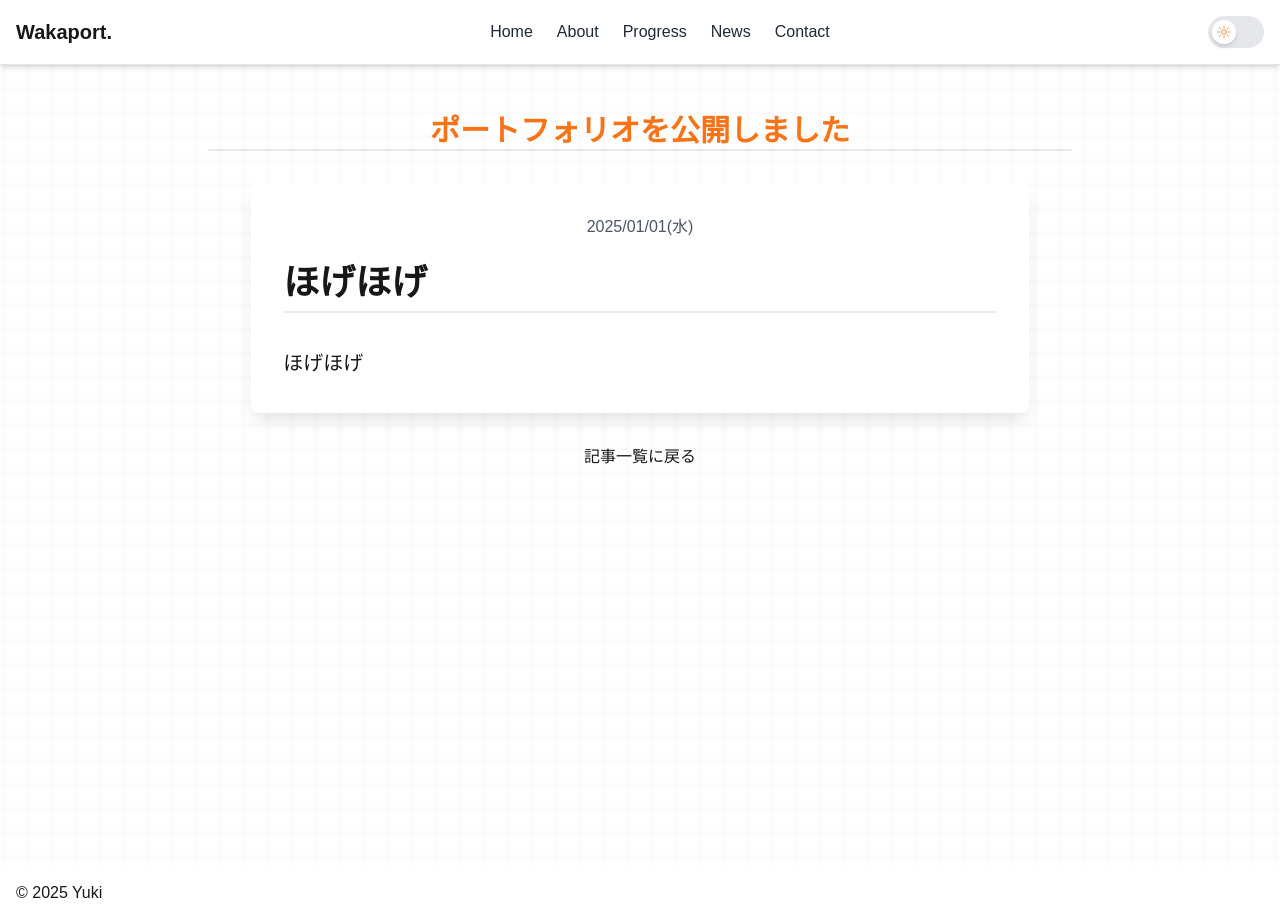
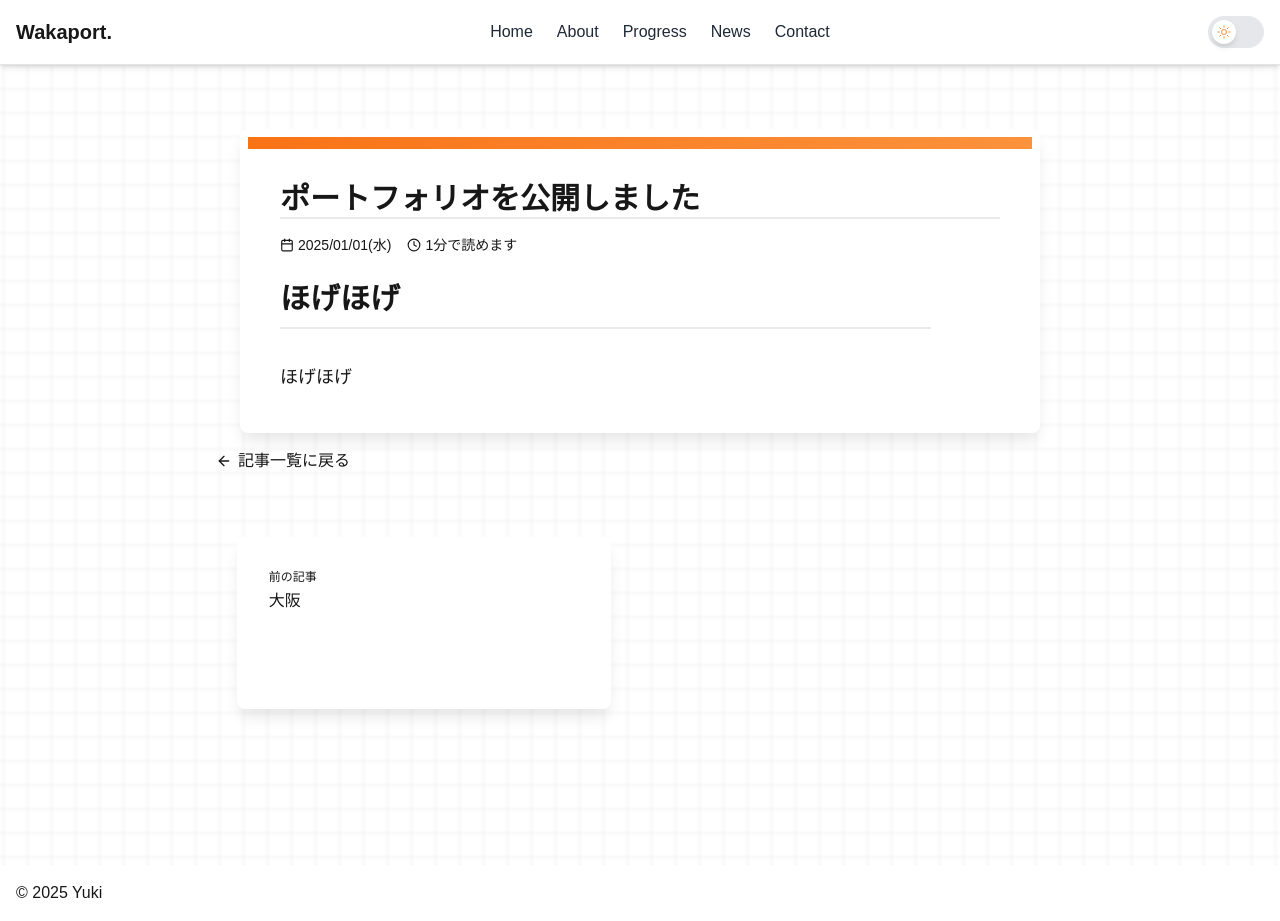
Before and after one commit to waka320/wakaport, a Next.js app in the folder wakanext/: page /news/hello in a window 1280 px wide. Built offline with nearby package versions, Linux system fonts and the light colour scheme.

Commit message:
feat:article design

```diff
--- a/wakanext/src/app/(pages)/news/[slug]/page.tsx
+++ b/wakanext/src/app/(pages)/news/[slug]/page.tsx
@@ -2,6 +2,7 @@ import { Metadata } from 'next'
 import { notFound } from 'next/navigation'
 import Markdown from 'react-markdown'
 import Link from 'next/link'
+import { FiCalendar, FiArrowLeft, FiClock } from 'react-icons/fi'
 import { getArticleBySlug, getAllArticles } from "@/lib/articles/articles"
 
 export async function generateStaticParams() {
@@ -19,29 +20,100 @@ export default async function ArticleDetailPage({
     try {
         const { slug } = await params
         const article = getArticleBySlug(slug)
+        const allArticles = getAllArticles()
+
+        // 前後の記事を取得
+        const currentIndex = allArticles.findIndex(a => a.slug === slug)
+        const prevArticle = currentIndex < allArticles.length - 1 ? allArticles[currentIndex + 1] : null
+        const nextArticle = currentIndex > 0 ? allArticles[currentIndex - 1] : null
 
         if (!article) {
             notFound()
         }
 
+        // 閲覧時間の見積もり（1分あたり500文字と仮定）
+        const readingTime = Math.max(1, Math.ceil(article.content.length / 500))
+
         return (
-            <div className='white-background min-h-screen py-8'>
-                <div className="p-4 max-w-4xl mx-auto">
-                    <h1 className="text-center text-3xl font-bold mb-8 text-[var(--primary)]">{article.title}</h1>
-                    <article className="content-background p-6 rounded-lg shadow-lg">
-                        <div className="text-gray-600 mb-6 text-center">
-                            <time>{article.date}</time>
-                        </div>
-                        <div className="prose lg:prose-xl text-[var(--foreground)]">
-                            <Markdown>{article.content}</Markdown>
-                        </div>
-                    </article>
-
-                    <div className="mt-8 text-center">
-                        <Link href="/news" className="text-[var(--link-color)] hover:text-[var(--link-hover-color)] hover:underline">
-                            記事一覧に戻る
+            <div className='white-background min-h-screen py-6 md:py-12'>
+                <div className="px-3 sm:px-6 max-w-4xl mx-auto">
+                    {/* 戻るボタン（モバイルでは上部に配置） */}
+                    <div className="block sm:hidden mb-4">
+                        <Link href="/news" className="flex items-center text-[var(--link-color)] hover:text-[var(--link-hover-color)] transition-colors p-2 -ml-2">
+                            <FiArrowLeft className="mr-1.5" />
+                            <span>記事一覧</span>
                         </Link>
                     </div>
+
+                    <div className="article-background  rounded-lg shadow-md overflow-hidden mb-6 sm:mb-8">
+                        <div className="h-2 sm:h-3 bg-gradient-to-r from-[var(--primary)] to-[var(--secondary)]"></div>
+
+                        <div className="p-4 sm:p-5 md:p-8">
+                            <h1 className="text-xl sm:text-2xl md:text-3xl font-bold mb-3 sm:mb-4 text-[var(--foreground)]">
+                                {article.title}
+                            </h1>
+
+                            <div className="flex flex-wrap items-center gap-3 sm:gap-4 mb-4 sm:mb-6 text-xs sm:text-sm text-[var(--text-muted-color)]">
+                                <div className="flex items-center">
+                                    <FiCalendar className="mr-1" />
+                                    <time>{article.date}</time>
+                                </div>
+                                <div className="flex items-center">
+                                    <FiClock className="mr-1" />
+                                    <span>{readingTime}分で読めます</span>
+                                </div>
+                            </div>
+
+                            <div className="prose prose-sm sm:prose md:prose-lg max-w-none text-[var(--foreground)]
+                                           prose-headings:text-[var(--foreground)] prose-p:text-[var(--foreground)]
+                                           prose-a:text-[var(--link-color)] prose-a:no-underline hover:prose-a:text-[var(--link-hover-color)]
+                                           prose-blockquote:border-l-[var(--primary)] prose-blockquote:bg-[var(--content-background-lighter)]
+                                           prose-blockquote:py-1 prose-blockquote:px-4 prose-blockquote:rounded-r-md
+                                           prose-code:bg-[var(--content-background-lighter)] prose-code:p-1 prose-code:rounded
+                                           prose-pre:bg-[var(--content-background-darker)]
+                                           prose-img:mx-auto prose-img:rounded-md prose-img:max-w-full
+                                           prose-table:text-sm prose-table:overflow-x-auto">
+                                <Markdown>{article.content}</Markdown>
+                            </div>
+                        </div>
+                    </div>
+
+                    {/* デスクトップ用の戻るボタン */}
+                    <div className="hidden sm:flex justify-between items-center gap-4 mb-8">
+                        <Link href="/news" className="flex items-center text-[var(--link-color)] hover:text-[var(--link-hover-color)] transition-colors">
+                            <FiArrowLeft className="mr-1.5" />
+                            <span>記事一覧に戻る</span>
+                        </Link>
+
+                        <div className="flex gap-4">
+                            {/* SNSシェアボタンなどを追加できます */}
+                        </div>
+                    </div>
+
+                    {(prevArticle || nextArticle) && (
+                        <div className="grid grid-cols-1 sm:grid-cols-2 gap-3 sm:gap-4 mb-6 sm:mb-0">
+                            {prevArticle && (
+                                <Link href={`/news/${prevArticle.slug}`} className="group touch-manipulation">
+                                    <div className="content-background p-3 sm:p-4 rounded-lg shadow-sm hover:shadow-md transition-all active:translate-y-0.5 h-full">
+                                        <div className="text-xs text-[var(--text-muted-color)] mb-1">前の記事</div>
+                                        <div className="font-medium group-hover:text-[var(--primary)] transition-colors text-sm sm:text-base">
+                                            {prevArticle.title}
+                                        </div>
+                                    </div>
+                                </Link>
+                            )}
+                            {nextArticle && (
+                                <Link href={`/news/${nextArticle.slug}`} className="group touch-manipulation sm:ml-auto">
+                                    <div className="content-background p-3 sm:p-4 rounded-lg shadow-sm hover:shadow-md transition-all active:translate-y-0.5 h-full">
+                                        <div className="text-xs text-[var(--text-muted-color)] mb-1">次の記事</div>
+                                        <div className="font-medium group-hover:text-[var(--primary)] transition-colors text-sm sm:text-base">
+                                            {nextArticle.title}
+                                        </div>
+                                    </div>
+                                </Link>
+                            )}
+                        </div>
+                    )}
                 </div>
             </div>
         )
--- a/wakanext/src/styles/components/grid-background.scss
+++ b/wakanext/src/styles/components/grid-background.scss
@@ -71,6 +71,22 @@
                     box-shadow: 0 15px 20px -5px rgba(0, 0, 0, 0.15);
                 }
             }
+
+            .article-background {
+                background-color: var(--background);
+                color: var(--foreground);
+                max-width: 800px;
+
+                margin: 1rem auto;
+                padding: 0.5rem;
+                border-radius: 0.5rem;
+                box-shadow: 0 10px 15px -3px rgba(0, 0, 0, 0.1);
+                transition: box-shadow 0.3s ease;
+
+                &:hover {
+                    box-shadow: 0 15px 20px -5px rgba(0, 0, 0, 0.15);
+                }
+            }
         }
     }
 }
```
